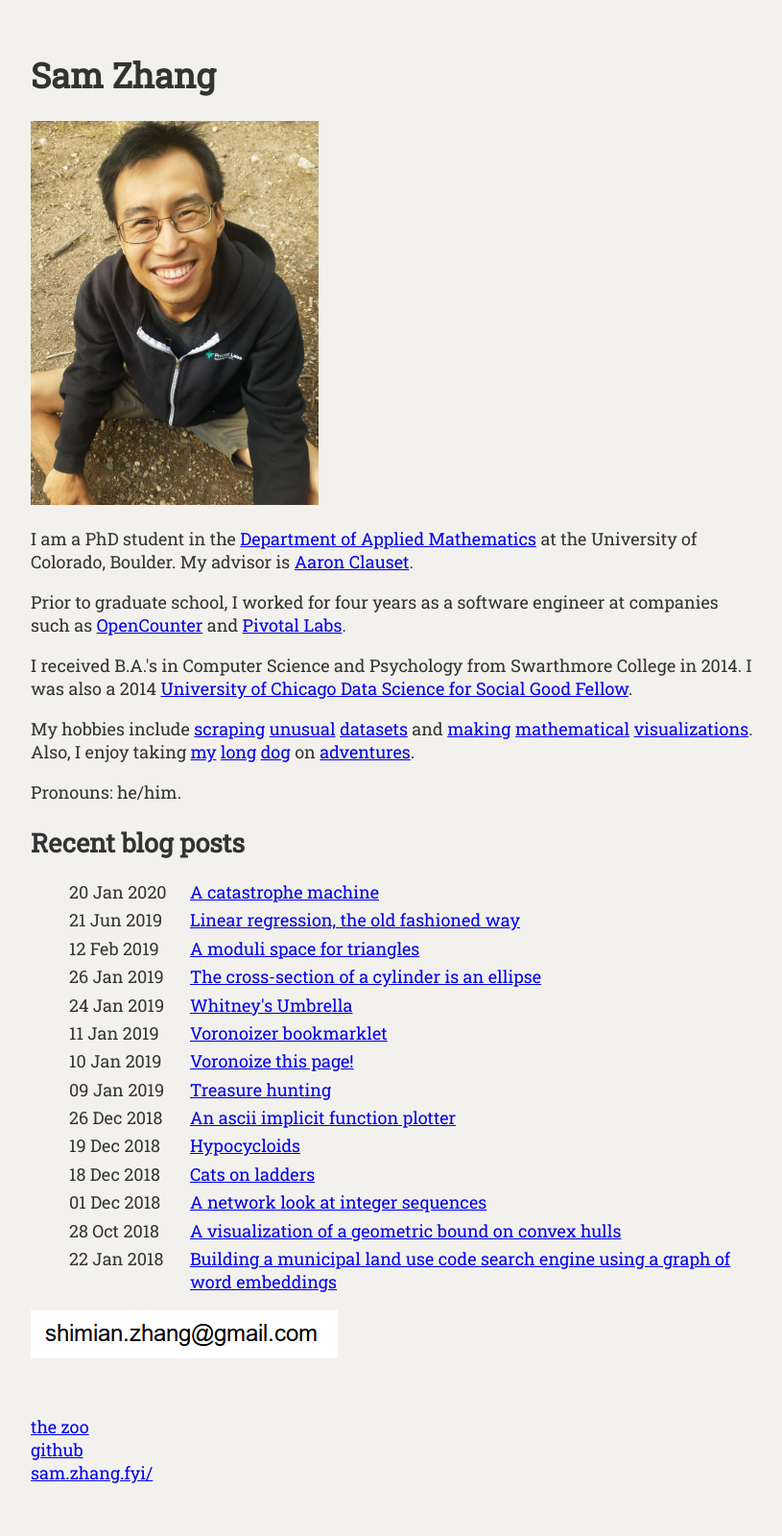
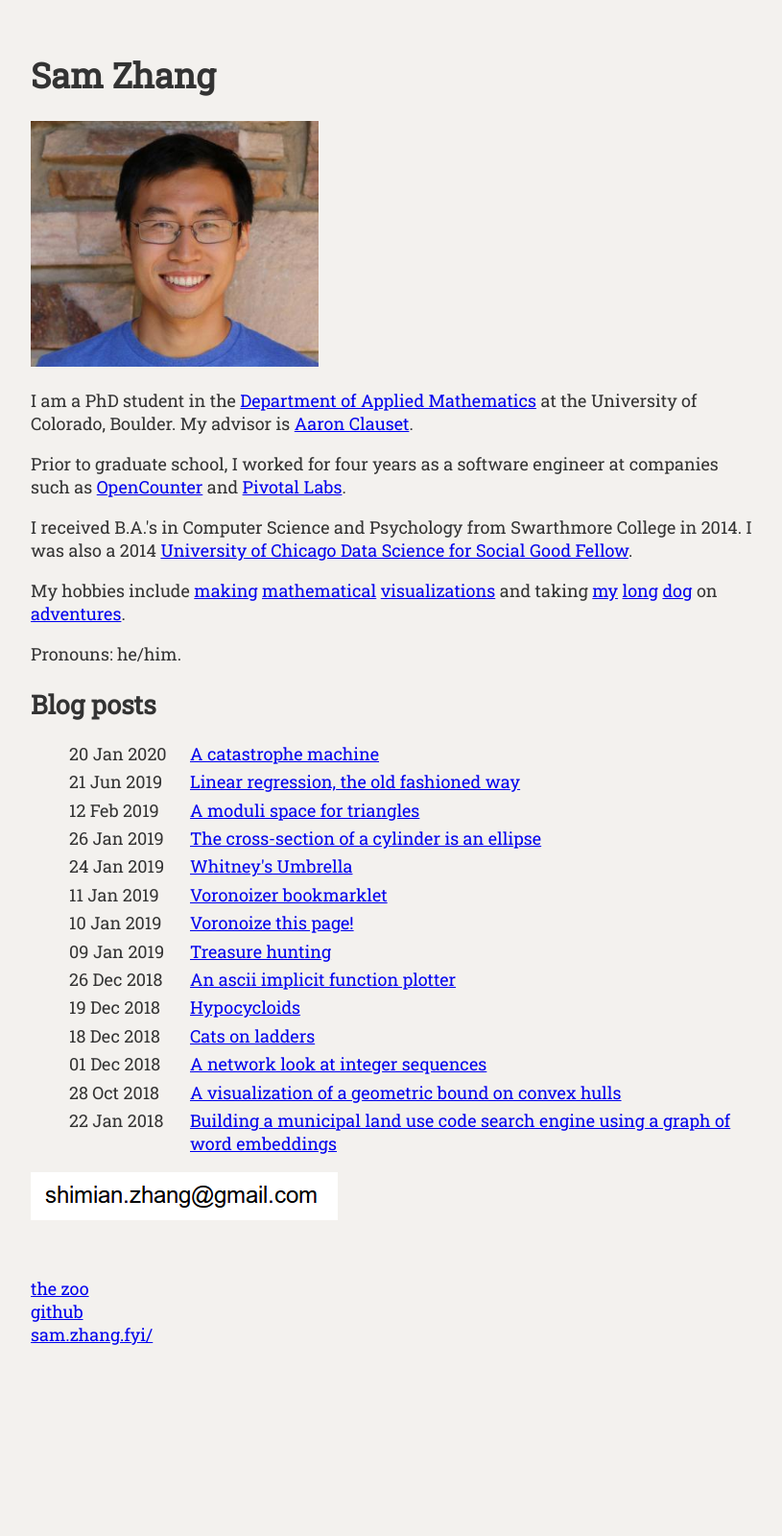
Before and after one commit to samzhang111/samzhang111.github.io, a Jekyll site: the page built from index.html, in a window 1280 px wide. Shown: the whole page at 96% size, without its empty margins (230-1045 px from the left). Built offline with Jekyll 4.4.1, drawn with Linux system fonts in a browser that asks for light colours; after the commit the page ends 1456 px from its top, so only the background shows below that.

Commit message:
homepage change

```diff
--- a/index.html
+++ b/index.html
@@ -22,7 +22,7 @@ I received B.A.'s in Computer Science and Psychology from Swarthmore College in
 
 <p>
 
-My hobbies include <a href="/2017/04/11/southern-poverty-law-center/">scraping</a> <a href="/2018/01/22/usecode-search/">unusual</a> <a href="https://github.com/samzhang111/frontpages">datasets</a> and <a href="/2018/12/01/oeis/">making</a> <a href="/2019/01/26/cylinder-ellipse/">mathematical</a> <a href="/2019/02/12/a-moduli-space-for-triangles/">visualizations</a>. Also, I enjoy taking <a href="/images/tulia2.jpg">my</a>
+My hobbies include <a href="/2018/12/01/oeis/">making</a> <a href="/2019/01/26/cylinder-ellipse/">mathematical</a> <a href="/2019/02/12/a-moduli-space-for-triangles/">visualizations</a> and taking <a href="/images/tulia2.jpg">my</a>
 <a href="/images/long.jpg">long</a>
 <a href="/images/boop.jpg">dog</a> on <a href="/images/hike.jpg">adventures</a>.
 
@@ -30,7 +30,7 @@ My hobbies include <a href="/2017/04/11/southern-poverty-law-center/">scraping</
 
 Pronouns: he/him.
 
-<div class="vertical-section"><h2>Recent blog posts</h2>
+<div class="vertical-section"><h2>Blog posts</h2>
     <ul>
         {% for post in site.posts %}
 
```
Also changed, not shown: images/me.jpeg.
